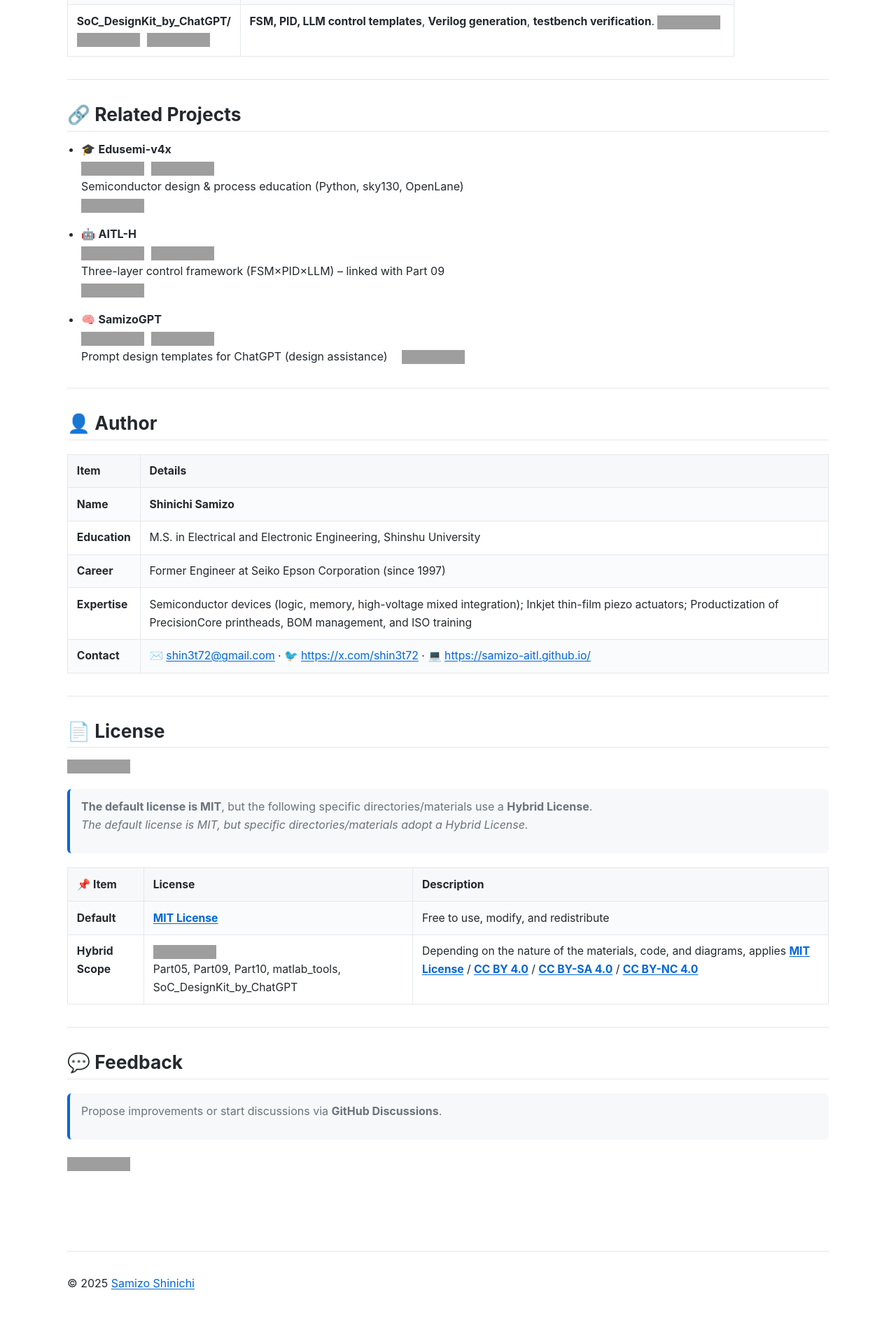
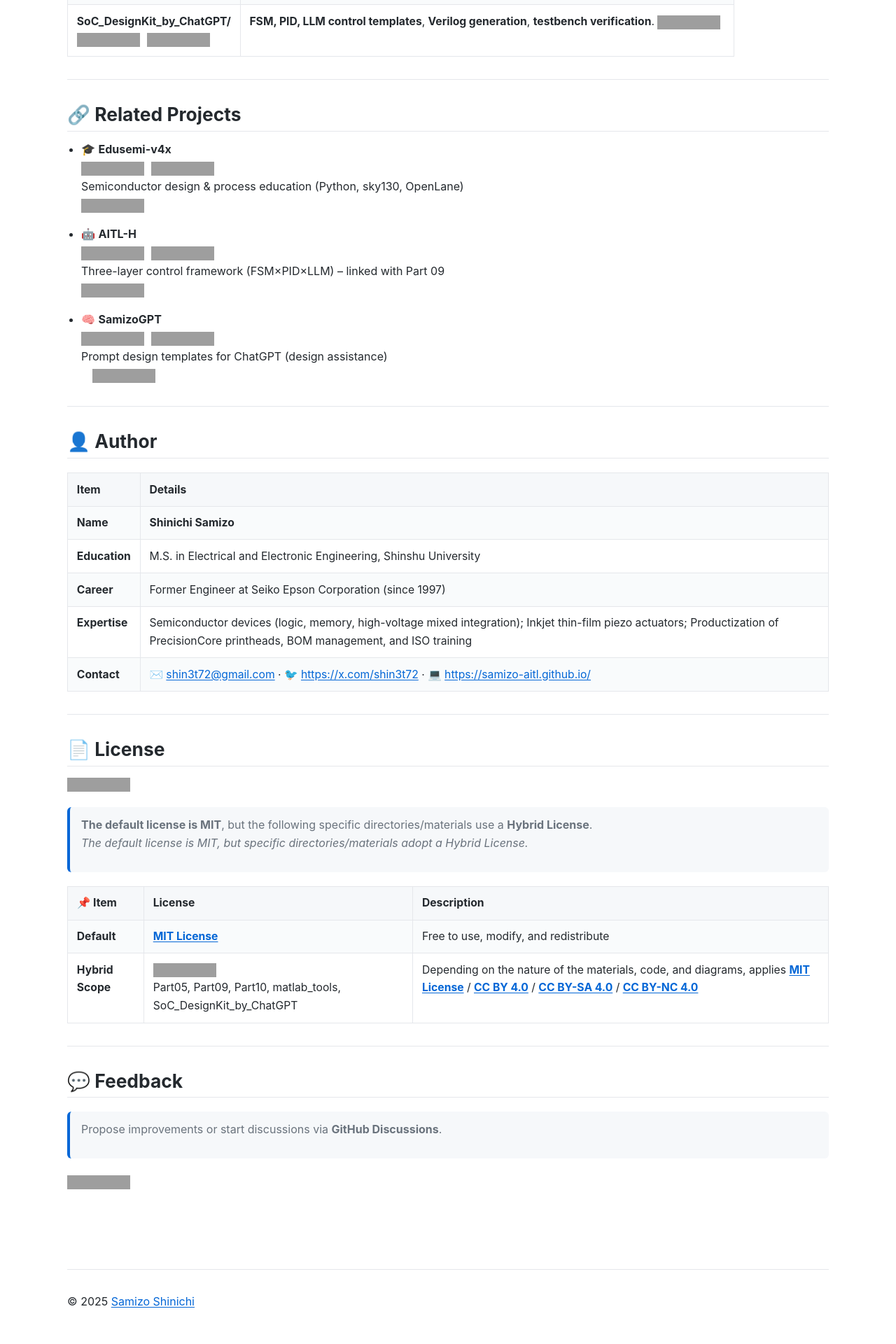
Before and after one commit to Samizo-AITL/EduController, a Jekyll site: the page built from en/index.md, in a window 1280 px wide. Shown: the part 2616-4536 px from the top of the page at 70% size. Built offline with Jekyll 4.4.1, drawn with Linux system fonts in a browser that asks for light colours; before the commit the page ends 4510 px from its top, so only the background shows below that; grey boxes are pictures that could not be loaded.

```diff
--- a/en/index.md
+++ b/en/index.md
@@ -95,8 +95,7 @@ title: EduController/en/index.md
 
 - 🧠 **SamizoGPT**
   [![🌐 View Site](https://img.shields.io/badge/View-Site-brightgreen?logo=github)](https://samizo-aitl.github.io/SamizoGPT/) [![💻 View Repo](https://img.shields.io/badge/View-Repo-blue?logo=github)](https://github.com/Samizo-AITL/SamizoGPT)
-  Prompt design templates for ChatGPT (design assistance)
-　[![Hybrid License](https://img.shields.io/badge/license-Hybrid-blueviolet)](#-license)
+  Prompt design templates for ChatGPT (design assistance)<br>　[![Hybrid License](https://img.shields.io/badge/license-Hybrid-blueviolet)](#-license)
 
 
 ---
```
